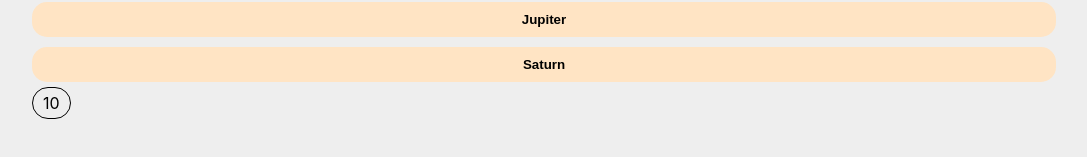
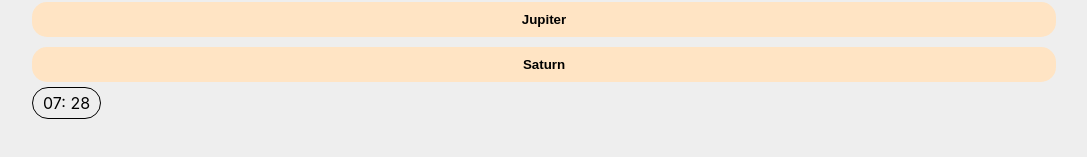
Before and after one commit to ChalakaK94/Quiz-App, a React (Create React App) app: page / in a window 1280 px wide. Both pictures are taken after a click on the button "Let's Start". Shown: the part 289-446 px from the top of the page, without its empty margins (96-1183 px from the left). Built offline with nearby package versions, Linux system fonts and the light colour scheme; data requests are answered from the project's data file.

Commit message:
implement timer functionality

```diff
--- a/src/App.js
+++ b/src/App.js
@@ -29,7 +29,7 @@ function reducer(state,action){
       return {...state, status:'error'}
 
     case 'start':
-      return { ...state, status: 'active' };
+      return { ...state, status: 'active' ,secondsRemaining: state.questions.length * 30 };
 
     case 'newAnswer':
       return {...state, newAnswer: action.payload}
@@ -49,6 +49,9 @@ function reducer(state,action){
 
     case 'restart' :
         return  {...initalState, questions: state.questions,status: 'ready' }
+
+      case 'timer':
+          return  {...state, secondsRemaining:  state.secondsRemaining-1, status: state.secondsRemaining === 0 ? 'finished' : state.status};
 
   }
 }
@@ -80,7 +83,7 @@ function App() {
              <Progress questionsCount={questionsCount} index={index} points={points} maxPoints={maxPoints}/>
              <Question question={questions[index]} dispatch={dispatch} newAnswer={newAnswer}/>
                  <div style={{display:'flex', alignItems:'center', justifyContent:'space-between'}}>
-                 <Timer second={secondsRemaining} />
+                 <Timer second={secondsRemaining} dispatch={dispatch} />
                  <NextButton newAnswer={newAnswer} dispatch={dispatch} index={index} questionsCount={questionsCount} />
                  </div>
              </>}
--- a/src/components/Timer.jsx
+++ b/src/components/Timer.jsx
@@ -1,3 +1,16 @@
-export  default function  Timer({second}){
-    return <div className='timer'>{second}</div>
+import {useEffect} from "react";
+
+export  default function  Timer({second,dispatch}){
+    const mins = Math.floor(second/60);
+    const sec = second % 60;
+    useEffect(()=>{
+       const id =  setInterval(()=> {
+            dispatch({type:'timer'})
+        },1000)
+
+        return ()=>{
+           clearInterval(id)
+        }
+    },[])
+    return <div className='timer'>{mins<10 ? '0': ''}{mins}: {sec<10 ? '0': ''}{sec}</div>
 }
```
